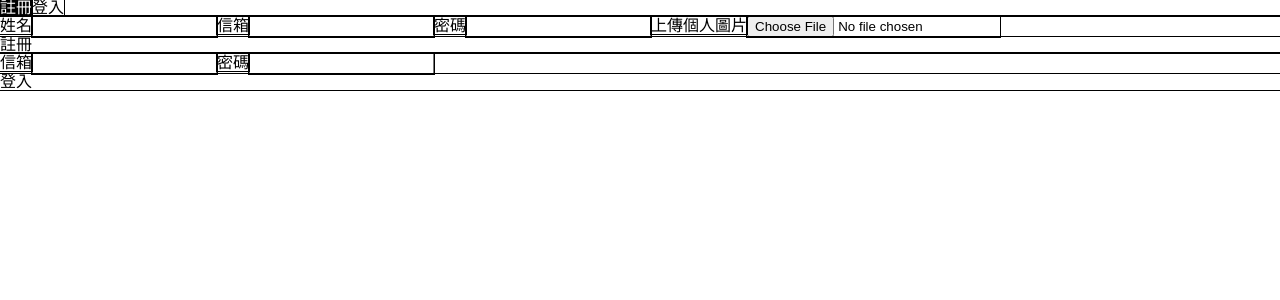
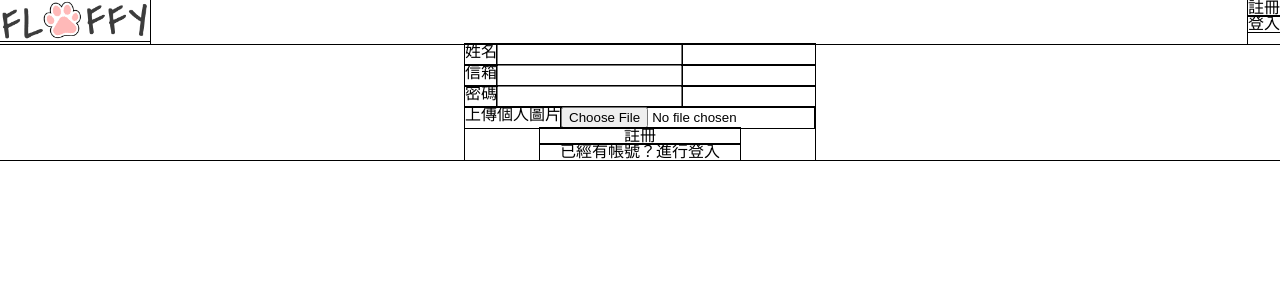
Before and after one commit to zzuhann/fluffy, a React (Create React App) app: page /profile in a window 1280 px wide. Shown: the top 300 px of the page. Built offline with nearby package versions, Linux system fonts and the light colour scheme; no server answers.

Commit message:
basic regiser and login function, distinguish if the user is logging in

```diff
--- a/src/component/Header.tsx
+++ b/src/component/Header.tsx
@@ -1,8 +1,23 @@
 import React from "react";
+import logo from "./fluffylogo.png";
 import styled from "styled-components";
+import { useDispatch, useSelector } from "react-redux";
+import { useEffect } from "react";
+import { onAuthStateChanged } from "firebase/auth";
+import { auth, db } from "../utils/firebase";
+import { doc, getDoc } from "firebase/firestore";
+import {
+  checkIfLogged,
+  targetRegisterOrLogin,
+  setName,
+  setProfileUid,
+  setImage,
+} from "../functions/profileReducerFunction";
+import { Profile } from "../reducers/profile";
 
 const Wrapper = styled.div`
   display: flex;
+  justify-content: space-between;
 `;
 
 const LoginRegisterBtn = styled.div`
@@ -14,10 +29,53 @@ const LoginRegisterBtn = styled.div`
 `;
 
 const Header = () => {
+  const profile = useSelector((state: Profile) => state);
+  const dispatch = useDispatch();
+
+  useEffect(() => {
+    onAuthStateChanged(auth, async (user) => {
+      if (user) {
+        dispatch(setProfileUid(user.uid));
+        dispatch(checkIfLogged(true));
+        const docRef = doc(db, "memberProfiles", user.uid);
+        const docSnap = await getDoc(docRef);
+        if (docSnap.exists()) {
+          dispatch(setName(docSnap.data().name));
+          dispatch(setImage(docSnap.data().img));
+        } else {
+          console.log("No such document!");
+        }
+      } else {
+        dispatch(checkIfLogged(false));
+      }
+    });
+  }, []);
+
   return (
     <Wrapper>
-      <LoginRegisterBtn>註冊</LoginRegisterBtn>
-      <LoginRegisterBtn>登入</LoginRegisterBtn>
+      <a href="/">
+        <img src={logo} alt="" style={{ width: "150px" }} />
+      </a>
+      {profile.isLogged ? (
+        <p>{profile.name} 您好！</p>
+      ) : (
+        <div>
+          <LoginRegisterBtn
+            onClick={() => {
+              dispatch(targetRegisterOrLogin("register"));
+            }}
+          >
+            註冊
+          </LoginRegisterBtn>
+          <LoginRegisterBtn
+            onClick={() => {
+              dispatch(targetRegisterOrLogin("login"));
+            }}
+          >
+            登入
+          </LoginRegisterBtn>
+        </div>
+      )}
     </Wrapper>
   );
 };
--- a/src/functions/profileReducerFunction.ts
+++ b/src/functions/profileReducerFunction.ts
@@ -21,7 +21,7 @@ export function setPassword(password: string) {
   };
 }
 
-export function setImage(img: object) {
+export function setImage(img: File | string) {
   return {
     type: ActionType.setProfileImage,
     payload: { img },
@@ -47,3 +47,16 @@ export function setProfileUid(uid: string) {
     payload: { uid },
   };
 }
+
+export function targetRegisterOrLogin(target: string) {
+  return {
+    type: ActionType.clickLoginOrRegister,
+    payload: { target },
+  };
+}
+
+export function afterRegisterSaveName() {
+  return {
+    type: ActionType.afterRegisterSaveName,
+  };
+}
--- /dev/null
+++ b/src/import-png.d.ts
@@ -0,0 +1,4 @@
+declare module "*.png" {
+  const value: any;
+  export default value;
+}
--- a/src/pages/Profile/ProfileLoginRegister.tsx
+++ b/src/pages/Profile/ProfileLoginRegister.tsx
@@ -2,132 +2,228 @@ import React from "react";
 import {
   createUserWithEmailAndPassword,
   signInWithEmailAndPassword,
-  onAuthStateChanged,
+  signOut,
 } from "firebase/auth";
-import { auth, db } from "../../utils/firebase";
-import { doc, setDoc } from "firebase/firestore";
+import { auth, db, storage } from "../../utils/firebase";
+import { doc, setDoc, getDoc } from "firebase/firestore";
+import { ref, uploadBytesResumable, getDownloadURL } from "firebase/storage";
 import {
   setName,
   setEmail,
   setPassword,
   setImage,
   clearProfileInfo,
+  targetRegisterOrLogin,
   checkIfLogged,
-  setProfileUid,
+  afterRegisterSaveName,
 } from "../../functions/profileReducerFunction";
 import { useSelector, useDispatch } from "react-redux";
 import { Profile } from "../../reducers/profile";
-import { useEffect } from "react";
+import { useRef } from "react";
 import styled from "styled-components";
+
+const RegisterLoginWrapper = styled.div`
+  display: flex;
+  flex-direction: column;
+  width: 350px;
+  margin: 0 auto;
+`;
+
+const InputContainer = styled.div`
+  display: flex;
+`;
+
+const Label = styled.label``;
+
+const Input = styled.input``;
+
+const RegisterLoginBtn = styled.div`
+  width: 200px;
+  cursor: pointer;
+  align-self: center;
+  text-align: center;
+  &:hover {
+    background-color: #000;
+    color: #fff;
+  }
+`;
 
 const ProfileLoginRegister = () => {
   const profile = useSelector((state: Profile) => state);
   const dispatch = useDispatch();
-
-  useEffect(() => {
-    onAuthStateChanged(auth, (user) => {
-      if (user) {
-        dispatch(checkIfLogged(true));
-        dispatch(setProfileUid(user.uid));
-      } else {
-        dispatch(checkIfLogged(false));
-      }
-    });
-  }, []);
+  const imageRef = useRef<HTMLInputElement>(null);
 
   function createProfile() {
-    if (
-      !profile.name &&
-      !profile.email &&
-      !profile.password &&
-      Object.keys(profile.img).length === 0
-    ) {
+    if (!profile.name || !profile.email || !profile.password || !profile.img) {
       window.alert("請填寫好基本資料再進行註冊");
       return;
     }
 
     createUserWithEmailAndPassword(auth, profile.email, profile.password).then(
-      async (response) => {
-        await setDoc(doc(db, "memberProfiles", response.user.uid), {
+      (response) => {
+        const userUid = response.user.uid;
+        const storageRef = ref(storage, `images/${response.user.uid}`);
+        const uploadTask = uploadBytesResumable(
+          storageRef,
+          profile.img as File
+        );
+        uploadTask.on(
+          "state_changed",
+          (snapshot) => {
+            console.log("upload");
+          },
+          (error) => {
+            console.log(error);
+          },
+          () => {
+            getDownloadURL(uploadTask.snapshot.ref).then(
+              async (downloadURL) => {
+                await setDoc(doc(db, "memberProfiles", userUid), {
                   name: profile.name,
-          img: profile.img,
-          //   上傳到storage 取用 url
+                  img: downloadURL,
                 });
               }
             );
-    dispatch(clearProfileInfo());
+            dispatch(afterRegisterSaveName());
+          }
+        );
+        window.alert("註冊成功！");
+      }
+    );
+    if (null !== imageRef.current) {
+      imageRef.current.value = "";
+    }
   }
 
   function logInProfile() {
     if (!profile.email && !profile.password) return;
     signInWithEmailAndPassword(auth, profile.email, profile.password).then(
-      (userCredential) => {
-        const user = userCredential.user;
-        console.log(user);
+      async (userCredential) => {
+        window.alert("登入成功！");
+        dispatch(clearProfileInfo());
+        const docRef = doc(db, "memberProfiles", userCredential.user.uid);
+        const docSnap = await getDoc(docRef);
+        if (docSnap.exists()) {
+          dispatch(setName(docSnap.data().name));
+          dispatch(setImage(docSnap.data().img));
+        } else {
+          console.log("No such document!");
+        }
       }
     );
+  }
+
+  function signOutProfile() {
+    signOut(auth)
+      .then(() => {
+        console.log("signout");
+        dispatch(checkIfLogged(false));
         dispatch(clearProfileInfo());
+      })
+      .catch((error) => {
+        console.log(error);
+      });
   }
 
   return (
     <>
-      <form>
-        <label htmlFor="name">姓名</label>
-        <input
-          type="text"
-          id="name"
-          onChange={(e) => {
-            dispatch(setName(e.target.value));
-          }}
-        />
-        <label htmlFor="email">信箱</label>
-        <input
+      {profile.isLogged ? (
+        <>
+          <div>已經登入</div>
+          <img src={profile.img as string} alt="" style={{ width: "200px" }} />
+          <RegisterLoginBtn onClick={() => signOutProfile()}>
+            登出
+          </RegisterLoginBtn>
+        </>
+      ) : profile.clickLoginOrRegister === "login" ? (
+        <RegisterLoginWrapper>
+          <InputContainer>
+            <Label htmlFor="email">信箱</Label>
+            <Input
               type="text"
               id="email"
               onChange={(e) => {
                 dispatch(setEmail(e.target.value));
               }}
             />
-        <label htmlFor="password">密碼</label>
-        <input
+          </InputContainer>
+          <InputContainer>
+            <Label htmlFor="password">密碼</Label>
+            <Input
               type="text"
               id="password"
               onChange={(e) => {
                 dispatch(setPassword(e.target.value));
               }}
             />
-        <label htmlFor="image">上傳個人圖片</label>
-        <input
+          </InputContainer>
+          <RegisterLoginBtn onClick={() => logInProfile()}>
+            登入
+          </RegisterLoginBtn>
+          <RegisterLoginBtn
+            onClick={() => dispatch(targetRegisterOrLogin("register"))}
+          >
+            尚未有帳號？進行註冊
+          </RegisterLoginBtn>
+        </RegisterLoginWrapper>
+      ) : (
+        <RegisterLoginWrapper>
+          <InputContainer>
+            <Label htmlFor="name">姓名</Label>
+            <Input
+              type="text"
+              id="name"
+              value={profile.name}
+              onChange={(e) => {
+                dispatch(setName(e.target.value));
+              }}
+            />
+          </InputContainer>
+          <InputContainer>
+            <Label htmlFor="email">信箱</Label>
+            <Input
+              type="text"
+              id="email"
+              value={profile.email}
+              onChange={(e) => {
+                dispatch(setEmail(e.target.value));
+              }}
+            />
+          </InputContainer>
+          <InputContainer>
+            <Label htmlFor="password">密碼</Label>
+            <Input
+              type="password"
+              id="password"
+              value={profile.password}
+              onChange={(e) => {
+                dispatch(setPassword(e.target.value));
+              }}
+            />
+          </InputContainer>
+          <InputContainer>
+            <Label htmlFor="image">上傳個人圖片</Label>
+            <Input
               type="file"
               accept="image/*"
               id="image"
+              ref={imageRef}
               onChange={(e) => {
                 if (!e.target.files) return;
                 dispatch(setImage(e.target.files[0]));
               }}
             />
-        <div onClick={() => createProfile()}>註冊</div>
-      </form>
-
-      <form>
-        <label htmlFor="email">信箱</label>
-        <input
-          type="text"
-          id="email"
-          onChange={(e) => {
-            dispatch(setEmail(e.target.value));
-          }}
-        />
-        <label htmlFor="password">密碼</label>
-        <input
-          type="text"
-          id="password"
-          onChange={(e) => {
-            dispatch(setPassword(e.target.value));
-          }}
-        />
-        <div onClick={() => logInProfile()}>登入</div>
-      </form>
+          </InputContainer>
+          <RegisterLoginBtn onClick={() => createProfile()}>
+            註冊
+          </RegisterLoginBtn>
+          <RegisterLoginBtn
+            onClick={() => dispatch(targetRegisterOrLogin("login"))}
+          >
+            已經有帳號？進行登入
+          </RegisterLoginBtn>
+        </RegisterLoginWrapper>
+      )}
     </>
   );
 };
--- a/src/reducers/profile.ts
+++ b/src/reducers/profile.ts
@@ -6,6 +6,8 @@ export enum ActionType {
   clearProfileInfo,
   checkIfLogged,
   setProfileUid,
+  clickLoginOrRegister,
+  afterRegisterSaveName,
 }
 
 interface setProfileName {
@@ -25,7 +27,7 @@ interface setProfilePassword {
 
 interface setProfileImage {
   type: ActionType.setProfileImage;
-  payload: { img: object };
+  payload: { img: File | string };
 }
 
 interface clearProfileInfo {
@@ -42,6 +44,15 @@ interface setProfileUid {
   payload: { uid: string };
 }
 
+interface clickLoginOrRegister {
+  type: ActionType.clickLoginOrRegister;
+  payload: { target: string };
+}
+
+interface afterRegisterSaveName {
+  type: ActionType.afterRegisterSaveName;
+}
+
 export type ProfileActions =
   | setProfileName
   | setProfileEmail
@@ -49,13 +60,15 @@ export type ProfileActions =
   | setProfileImage
   | clearProfileInfo
   | checkIsLogged
-  | setProfileUid;
+  | setProfileUid
+  | clickLoginOrRegister
+  | afterRegisterSaveName;
 
 export type Profile = {
   name: string;
   password: string;
   email: string;
-  img: object;
+  img: string | File;
   isLogged: boolean;
   clickLoginOrRegister: string;
   uid: string;
@@ -65,7 +78,7 @@ const initialState: Profile = {
   name: "",
   password: "",
   email: "",
-  img: {},
+  img: "",
   isLogged: false,
   clickLoginOrRegister: "",
   uid: "",
@@ -92,10 +105,21 @@ const ProfileReducer = (
       return { ...state, isLogged: action.payload.isLogged };
     }
     case ActionType.clearProfileInfo: {
-      return { ...state, name: "", password: "", email: "", img: {} };
+      return { ...state, name: "", password: "", email: "", img: "" };
+    }
+    case ActionType.afterRegisterSaveName: {
+      return {
+        ...state,
+        password: "",
+        email: "",
+        img: "",
+      };
     }
     case ActionType.setProfileUid: {
       return { ...state, uid: action.payload.uid };
+    }
+    case ActionType.clickLoginOrRegister: {
+      return { ...state, clickLoginOrRegister: action.payload.target };
     }
     default:
       return state;
--- a/src/utils/firebase.ts
+++ b/src/utils/firebase.ts
@@ -1,6 +1,7 @@
 import { initializeApp } from "firebase/app";
-import { getAuth, GoogleAuthProvider } from "firebase/auth";
+import { getAuth } from "firebase/auth";
 import { getFirestore } from "firebase/firestore";
+import { getStorage } from "firebase/storage";
 
 const firebaseConfig = {
   apiKey: "AIzaSyDAkTylknc1WuxVFunAYYec33YBelSDBQ0",
@@ -14,5 +15,5 @@ const firebaseConfig = {
 
 export const app = initializeApp(firebaseConfig);
 export const auth = getAuth(app);
-export const provider = new GoogleAuthProvider();
 export const db = getFirestore(app);
+export const storage = getStorage(app);
```
Also changed, not shown: src/component/fluffylogo.png (added). Lines whose indentation alone changed are shown as unchanged.
